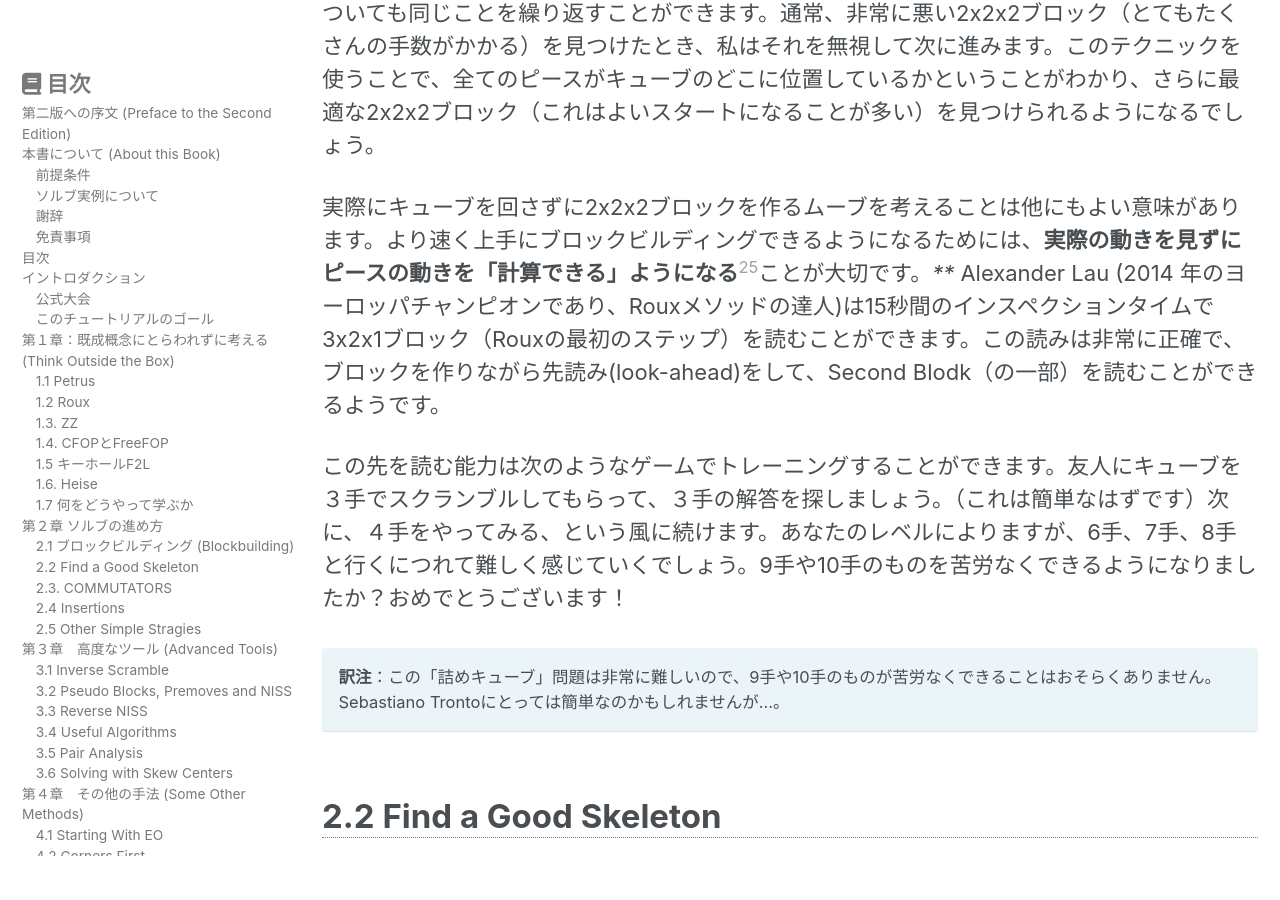
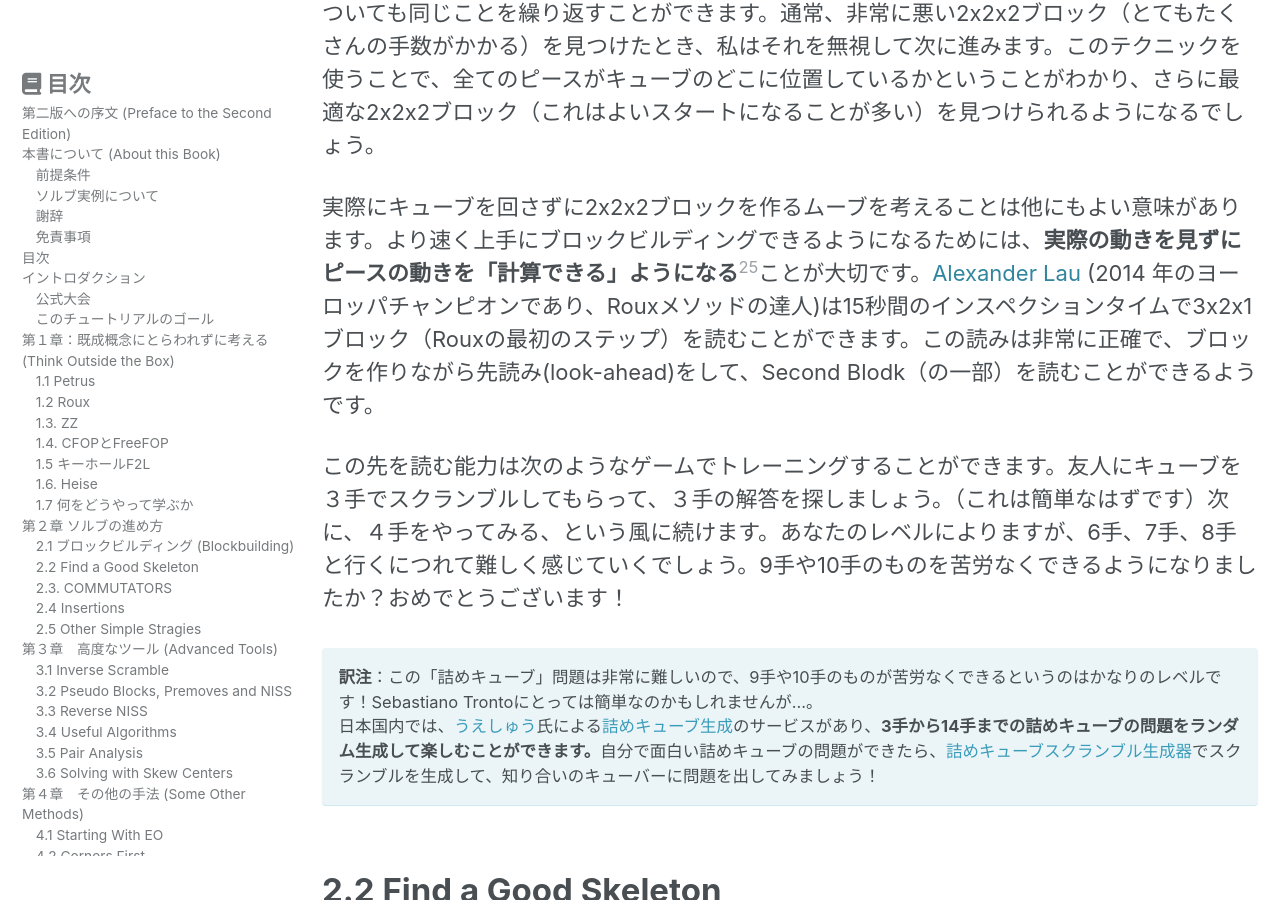
Before and after one commit to kawam1123/translation, a Jekyll site: the page built from _pages/FMC-tutorial.md, in a window 1280 px wide and 900 px high, scrolled down 26856 px. Built offline with Jekyll 4.4.1, drawn with Linux system fonts in a browser that asks for light colours; cached includes are drawn as plain includes; nearby versions of some CDN libraries.

Commit message:
詰めキューブ生成サービスへの紹介を追加

```diff
--- a/_pages/FMC-tutorial.md
+++ b/_pages/FMC-tutorial.md
@@ -1256,11 +1256,12 @@ final result that counts!
 
 役に立つけれど少し考えなければならない、もっと高度なテクニックは、**全ての可能な2x2x2ブロック（8通り）をチェックすることです。**次のようにやります。**全てのコーナーについて、３つの一致するエッジを探して、**どうすればつなげて2x2x2ブロックが作れるかを考えます。実際に動かして「テスト」しないようにすることで、再度スクランブルせずに他のコーナーについても同じことを繰り返すことができます。通常、非常に悪い2x2x2ブロック（とてもたくさんの手数がかかる）を見つけたとき、私はそれを無視して次に進みます。このテクニックを使うことで、全てのピースがキューブのどこに位置しているかということがわかり、さらに最適な2x2x2ブロック（これはよいスタートになることが多い）を見つけられるようになるでしょう。
 
-実際にキューブを回さずに2x2x2ブロックを作るムーブを考えることは他にもよい意味があります。より速く上手にブロックビルディングできるようになるためには、**実際の動きを見ずにピースの動きを「計算できる」ようになる**[^2-1-10-2]ことが大切です。**** Alexander Lau (2014 年のヨーロッパチャンピオンであり、Rouxメソッドの達人)は15秒間のインスペクションタイムで3x2x1ブロック（Rouxの最初のステップ）を読むことができます。この読みは非常に正確で、ブロックを作りながら先読み(look-ahead)をして、Second Blodk（の一部）を読むことができるようです。
+実際にキューブを回さずに2x2x2ブロックを作るムーブを考えることは他にもよい意味があります。より速く上手にブロックビルディングできるようになるためには、**実際の動きを見ずにピースの動きを「計算できる」ようになる**[^2-1-10-2]ことが大切です。[Alexander Lau](https://www.worldcubeassociation.org/persons/2011LAUA01) (2014 年のヨーロッパチャンピオンであり、Rouxメソッドの達人)は15秒間のインスペクションタイムで3x2x1ブロック（Rouxの最初のステップ）を読むことができます。この読みは非常に正確で、ブロックを作りながら先読み(look-ahead)をして、Second Blodk（の一部）を読むことができるようです。
 
 この先を読む能力は次のようなゲームでトレーニングすることができます。友人にキューブを３手でスクランブルしてもらって、３手の解答を探しましょう。（これは簡単なはずです）次に、４手をやってみる、という風に続けます。あなたのレベルによりますが、6手、7手、8手と行くにつれて難しく感じていくでしょう。9手や10手のものを苦労なくできるようになりましたか？おめでとうございます！
 
-**訳注**：この「詰めキューブ」問題は非常に難しいので、9手や10手のものが苦労なくできることはおそらくありません。Sebastiano Trontoにとっては簡単なのかもしれませんが…。
+**訳注**：この「詰めキューブ」問題は非常に難しいので、9手や10手のものが苦労なくできるというのはかなりのレベルです！Sebastiano Trontoにとっては簡単なのかもしれませんが…。
+日本国内では、[うえしゅう](https://twitter.com/uesyuu_cube)氏による[詰めキューブ生成](https://uesyuu.com/tsume-cube/)のサービスがあり、**3手から14手までの詰めキューブの問題をランダム生成して楽しむことができます。**自分で面白い詰めキューブの問題ができたら、[詰めキューブスクランブル生成器](https://uesyuu.com/tsume-cube/generate-scramble.html)でスクランブルを生成して、知り合いのキューバーに問題を出してみましょう！
 {: .notice--info}
 
 <!--
```
